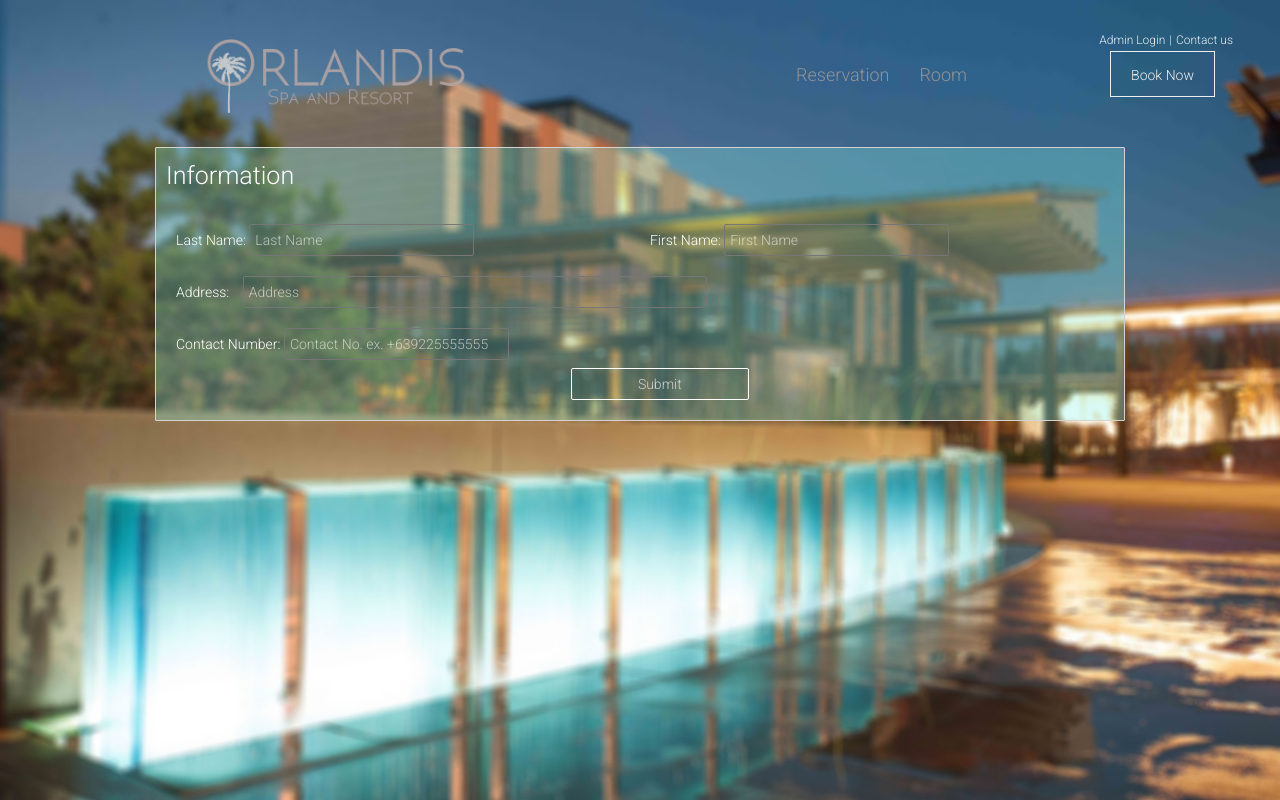
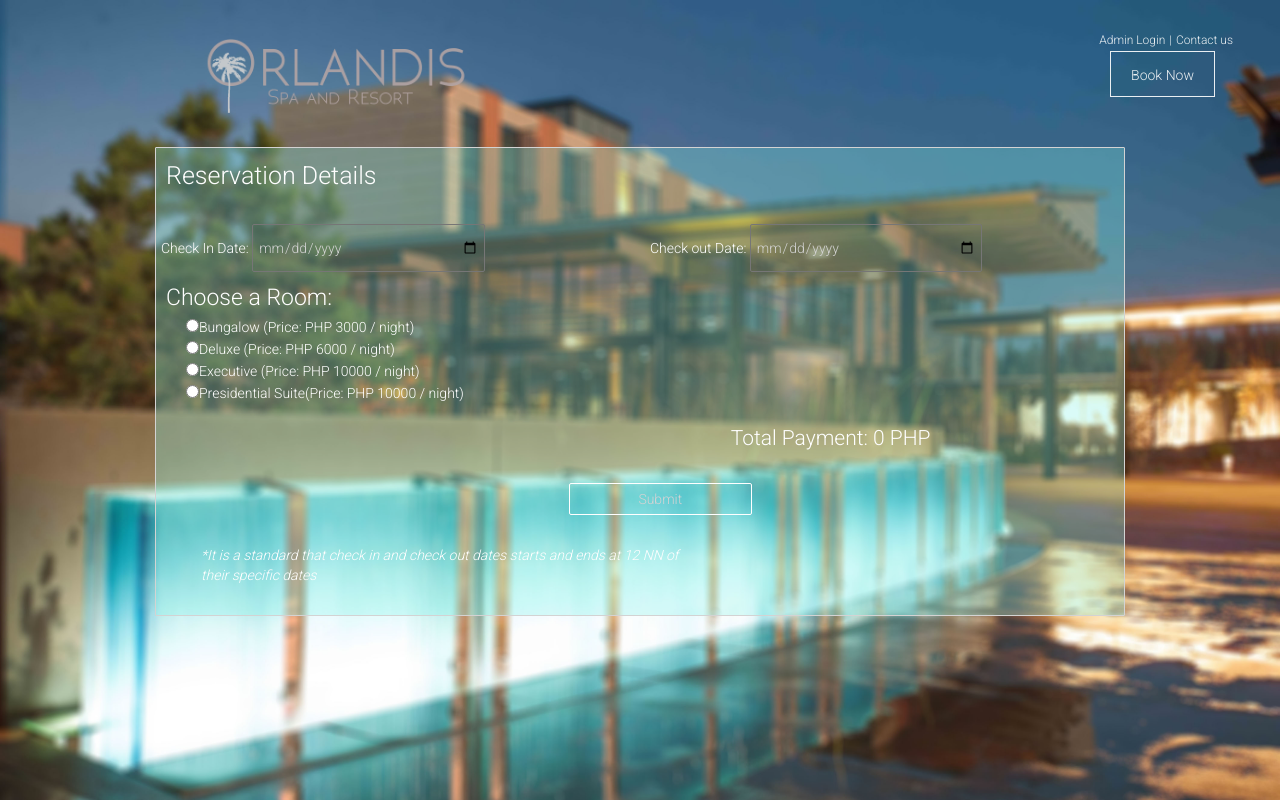
Before and after one commit to acesogwapo/OnlineHotel, a CodeIgniter app: page /booking/step2 in a window 1280 px wide. Run offline with CodeIgniter, Linux system fonts and the light colour scheme; some web fonts are replaced.

Commit message:
lots of changes

```diff
--- a/application/controllers/booking.php
+++ b/application/controllers/booking.php
@@ -27,17 +27,15 @@ class Booking extends BMS_Controller
 	} //end of function __construct
 
 	function index(){
-		$this->data['s_main_content'] = 'booking/initial';
-		$this->load->view('includes/template', $this->data);
-	}
 
-	function step2(){
 		$this->form_validation->set_rules('txt_cust_lname','Last Name', 'trim|required|xss_clean|min_length[3]');
 		$this->form_validation->set_rules('txt_cust_fname','First Name', 'trim|required|xss_clean|min_length[3]');
 		$this->form_validation->set_rules('txt_cust_address','Address', 'trim|required|xss_clean|min_length[3]');
 		$this->form_validation->set_rules('txt_cust_number','Customer Number', 'trim|required|xss_clean|min_length[9]|numeric');
 
 		if($this->form_validation->run()){
+			$this->session->unset_userdata('cust_id');
+			$this->load->model('customer_model');
 			$a_customer_db = array( 'txt_cust_lname'  => 'customer_fname',
 									'txt_cust_fname'  => 'customer_lname',
 									'txt_cust_address'  => 'customer_address',
@@ -52,13 +50,47 @@ class Booking extends BMS_Controller
 					}
 				}
 
-			$this->data['s_main_content'] = "booking/add_reservation";
-		}else{
-			$this->data['s_main_content'] = "booking/initial";
+			$i_cust_id = $this->customer_model->add($a_project_insert_db);
+			$this->session->set_userdata('cust_id', $i_cust_id);
+			redirect('/booking/step2');
+		} else {
+
+		$this->data['s_main_content'] = 'booking/initial';
 		}
+
 
 		$this->load->view('includes/template', $this->data);
 	}
 
+	function step2(){
+
+		//if($this->session->userdata('cust_id') != NULL) {
+
+			$this->form_validation->set_rules('date_check_in','Check in', 'trim|required|xss_clean|min_length[3]');
+			$this->form_validation->set_rules('date_check_out','Check out', 'trim|required|xss_clean|min_length[3]');
+			$this->form_validation->set_rules('rad_RoomType','Room Type', 'required');
+
+			if($this->form_validation->run()){
+				$this->load->model('bookinghotel_model');
+				$this->load->model('room_model');
+				$room_info = $this->room_model->get_room_info($this->input->post('rad_RoomType'));
+				$i_total_days = (strtotime($this->input->post('date_check_out')) - strtotime($this->input->post('date_check_in')))/3600/24;
+				$i_total_room_price =  ($room_info[0]->rooms_info_price) * $i_total_days;
+				$this->data['reservation_total'] = $i_total_room_price;
+				$a_reservation_details_info = array(
+
+													);
+			}
+
+
+			$this->data['results'] = $this->session->userdata('cust_id') ;
+			$this->data['s_main_content'] = "booking/add_reservation";
+			$this->load->view('includes/template', $this->data);
+		//}else{
+		//	redirect('/booking','refresh');
+		//}
+
+	}
+
 }
 ?>
--- a/application/models/account_model.php
+++ b/application/models/bookinghotel_model.php
@@ -1,6 +1,6 @@
  <?php if (!defined('BASEPATH')) exit('No direct script access allowed');
 
-class Account_model extends BMS_Model
+class bookinghotel_model extends BMS_Model
 {
 	function __construct()
 	{
--- a/application/public/css/booking.css
+++ b/application/public/css/booking.css
@@ -23,7 +23,7 @@
 
 }
 
-.form-input > form > input, .form-input > form > div > input{
+.form-input > div > input, .form-input >  div > input{
 
 	background: transparent;
 	color:#D3d3d3;
@@ -33,15 +33,12 @@
 	padding:5px;width: 60%;
 }
 
-.form-input > form > input:focus {
-	border-color:#D3D3D3;
-}
 
-.form-input > form > div {
+.form-input > div {
 	padding:10px;
 }
 
-.form-input > form > .address > input{
+.form-input > div > .address > input{
 	width:50%;
 	margin-left: 10px;
 }
@@ -49,3 +46,11 @@
 .submit-btn{
 	padding:20px;
 }
+
+.label-form{
+	font-size: 23px;
+}
+
+input[type="radio"]{
+	margin-left:20px;
+}
--- /dev/null
+++ b/application/views/Booking/add_reservation.php
@@ -0,0 +1,65 @@
+<div class="container mainbox">
+		<div class="row header-info">
+         <?php
+            if(isset($roomsinfo)){
+               print_r($roomsinfo);
+            }
+         ?>
+         Reservation Details
+		</div>
+		<div class = "row">
+			<form action="<?php echo base_url(); ?>booking/step2" method="post"  enctype="multipart/form-data" class="form-horizontal" role="form" id = 'myFormId' >
+               <div class = "row form-input">
+                  <div class ="col-xs-5">
+                     Check In Date: <input type="date" placeholder="First Name" name="date_check_in"><br>
+                  </div>
+
+                  <div class ="col-xs-1"></div>
+                  <div class="col-xs-5">
+                     Check out Date: <input type="date" placeholder="Address" name="date_check_out"><br>
+                  </div>
+               </div>
+               <div class = "row">
+                <div class="col-xs-5 label-form">
+                  Choose a Room:
+                </div>
+               </div>
+               <div class = "row">
+                  <div class="col-xs-5">
+                     <input type="radio" name="rad_RoomType" value="Bungalow">Bungalow (Price: PHP 3000 / night) <br>
+                  </div>
+               </div>
+               <div class = "row">
+                  <div class="col-xs-12">
+                     <input type="radio" name="rad_RoomType" value="Deluxe">Deluxe (Price: PHP 6000 / night) <br>
+                  </div>
+               </div>
+               <div class = "row">
+                  <div class="col-xs-12">
+                     <input type="radio" name="rad_RoomType" value="Executive">Executive (Price: PHP 10000 / night) <br>
+                  </div>
+               </div>
+                <div class = "row">
+                  <div class="col-xs-12">
+                     <input type="radio" name="rad_RoomType" value="Presidential Suite">Presidential Suite(Price: PHP 10000 / night) <br>
+                  </div>
+               </div>
+               <div class = "row" style="margin: 20px;">
+                  <div class="col-xs-7"></div>
+                  <div class="col-xs-5" style="font-size:21px;">
+                     Total Payment: <?= (isset($reservation_total))?  $reservation_total :  0;?> PHP
+                  </div>
+               </div>
+               <div class = "row form-input">
+                  <div class="col-xs-5"></div>
+                  <div class="col-xs-4">
+                     <input type="submit" class="btn btn-default btn-home submit-btn "></input>
+                  </div>
+                  <div class="col-xs-3"></div>
+               </div>
+               <div class = "row" style="margin: 20px;">
+                  <div class="col-xs-7"><i> *It is a standard that check in and check out dates starts and ends at 12 NN of their specific dates </i></div>
+               </div>
+         </form>
+      </div>
+</div>
--- a/application/views/Booking/initial.php
+++ b/application/views/Booking/initial.php
@@ -2,8 +2,9 @@
 		<div class="row header-info">
 			Information
 		</div>
-		<div class = "row form-input">
-			<form action="<?php echo base_url(); ?>booking/step2" method="post"  enctype="multipart/form-data" class="form-horizontal" role="form" id = 'myFormId' >
+		<div class = "row">
+			<form action="<?php echo base_url(); ?>booking" method="post"  enctype="multipart/form-data" class="form-horizontal" role="form" id = 'myFormId' >
+				<div class = "row form-input ">
 					<div class ="col-xs-5">
          				Last Name:  <input type="text" placeholder="Last Name" name="txt_cust_lname">
          			</div>
@@ -11,19 +12,25 @@
          			<div class ="col-xs-5">
          				First Name: <input type="text" placeholder="First Name" name="txt_cust_fname"><br>
          			</div>
+         		</div>
+         		<div class = "row form-input">
          			<div class="col-xs-12 address">
          				Address: <input type="text" placeholder="Address" name="txt_cust_address"><br>
          			</div>
-
+         		</div>
+         		<div class = "row form-input">
          			<div class="col-xs-5">
          				Contact Number: <input type="text" placeholder="Contact No. ex. +639225555555" name="txt_cust_number"><br>
          			</div>
          			<div class="col-xs-7"></div>
+         		</div>
+         		<div class = "row form-input">
          			<div class="col-xs-5"></div>
          			<div class="col-xs-4">
          				<input type="submit" class="btn btn-default btn-home submit-btn "></input>
          			</div>
          			<div class="col-xs-3"></div>
+         		</div>
 			</form>
 		</div>
 </div>
--- a/application/views/includes/header.php
+++ b/application/views/includes/header.php
@@ -98,7 +98,7 @@
         					<span class="icon-bar"></span>
         					<span class="icon-bar"></span>
       						</button>
-      		    			<a class="navbar-brand logo" href="#"><img src ="<?=base_url()?>application/public/img/main/Logo.png" height="110"/></a>
+      		    			<a class="navbar-brand logo" href="<?=base_url()?>"><img src ="<?=base_url()?>application/public/img/main/Logo.png" height="110"/></a>
     					</div>
     						<div class = "container container-header">
     							<div class = "row header-links">
@@ -110,15 +110,6 @@
     								<button class="btn btn-default btn-lg btn-home btn-gquote pull-right"><a href="<?=base_url()?>booking">Book Now</a></button>
     							</div>
     						</div>
-   						 <!-- Collect the nav links, forms, and other content for toggling -->
-    					<div class="collapse navbar-collapse header-links" id="navbar">
-      							<ul class="nav navbar-nav navbar-right navbar-main">
-      						  		<li><a href="#">Reservation</a></li>
-      						  		<li><a href="#">Room</a></li>
-      						  		<li><a href="#"></a></li>
-      							</ul>
-
-    					</div><!-- /.navbar-collapse -->
  					</div><!-- /.container-fluid -->
 				</nav>
 
```
Also changed, not shown: application/models/credit_card_model.php (renamed from application/models/project_model.php, +5 -7 lines), application/models/customer_model.php (renamed from application/models/member_model.php, +7 -26 lines), application/models/room_model.php (renamed from application/models/category_model.php, +43 -17 lines), application/public/css/home_style.css (+25 -10 lines), application/views/home.php (+26 -10 lines), application/public/img/Rooms/Bungalow.jpg (added), application/public/img/Rooms/Deluxe.jpg (added), application/public/img/Rooms/Executive.jpg (added), application/public/img/Rooms/Presidential Suite.jpg (added). Lines whose indentation alone changed are shown as unchanged.
